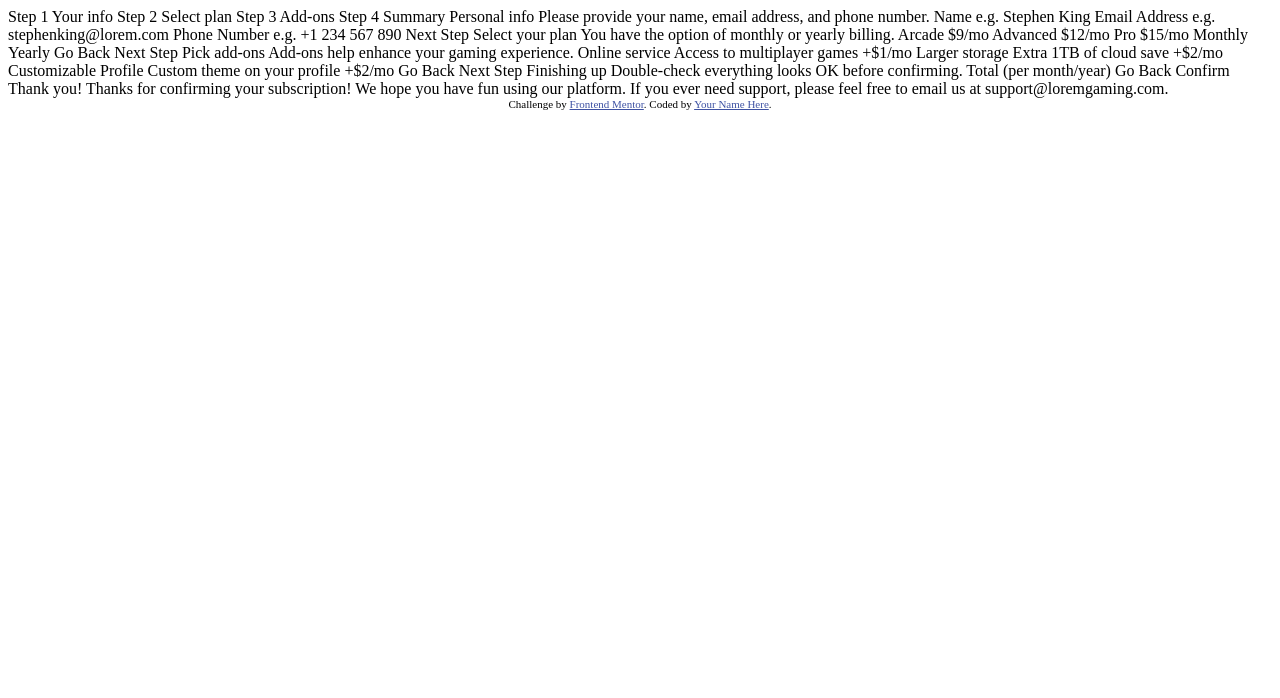
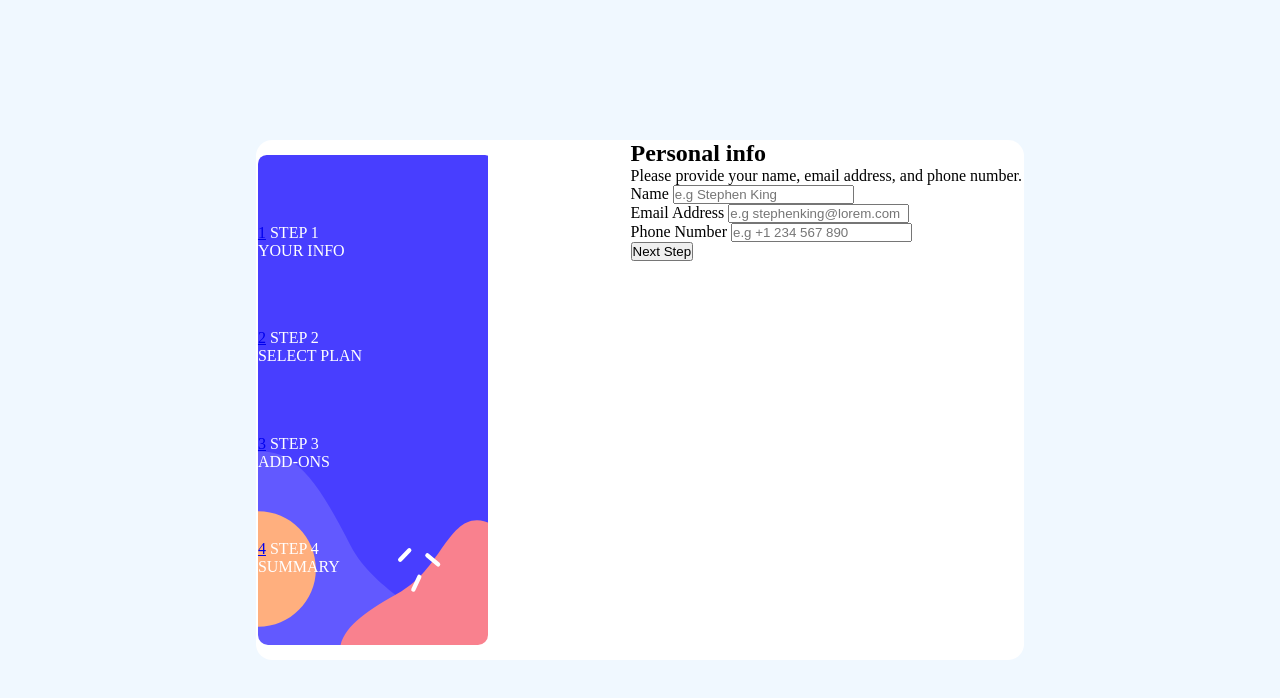
Before and after one commit to zmn17/multi-step-from, a plain HTML site: page index.html in a window 1280 px wide. Drawn offline with Linux system fonts and the light colour scheme.

Commit message:
add sidebar

```diff
--- a/index.html
+++ b/index.html
@@ -5,122 +5,68 @@
   <meta name="viewport" content="width=device-width, initial-scale=1.0"> <!-- displays site properly based on user's device -->
 
   <link rel="icon" type="image/png" sizes="32x32" href="./assets/images/favicon-32x32.png">
+  <title>Frontend Mentor | Multi-step form</title>
+  <link rel="stylesheet" type="text/css" href="./style.css">
 
-  <title>Frontend Mentor | Multi-step form</title>
-
-  <!-- Feel free to remove these styles or customise in your own stylesheet 👍 -->
-  <style>
-    .attribution { font-size: 11px; text-align: center; }
-    .attribution a { color: hsl(228, 45%, 44%); }
-  </style>
 </head>
 <body>
 
-  <!-- Sidebar start -->
+  <div class="container">
+    <nav id="desktop-nav">
+      <div class="step">
+        <span class="one"><a href="#your-info">1</a></span>
+        <span class="label-a">STEP 1</span>
+        <br>
+        <span class="label-b">YOUR INFO</span>
+      </div>
 
-  Step 1
-  Your info
+      <div class="step">
+        <span class="two"><a href="#select-plan">2</a></span>
+        <span class="label-a">STEP 2</span>
+        <br>
+        <span class="label-b">SELECT PLAN</span>
+      </div>
 
-  Step 2
-  Select plan
+      <div class="step">
+        <span class="three"><a href="#ad-ons">3</a></span>
+        <span class="label-a">STEP 3</span>
+        <br>
+        <span class="label-b">ADD-ONS</span>
+      </div>
 
-  Step 3
-  Add-ons
+      <div class="step">
+        <span class="four"><a href="#summary">4</a></span>
+        <span class="label-a">STEP 4</span>
+        <br>
+        <span class="label-b">SUMMARY</span>
+      </div>
 
-  Step 4
-  Summary
+    </nav>
 
-  <!-- Sidebar end -->
+    <section id="your-info">
+      <h1>Personal info</h1>
+      <p>Please provide your name, email address, and phone number.</p>
 
-  <!-- Step 1 start -->
+      <form>
+        <div class="input-label">
+          <label for="name">Name</label>
+          <input type="text" id="name" placeholder="e.g Stephen King">
+        </div>
 
-  Personal info
-  Please provide your name, email address, and phone number.
+        <div class="input-label">
+          <label for="email">Email Address</label>
+          <input type="email" id="email" placeholder="e.g stephenking@lorem.com">
+        </div>
 
-  Name
-  e.g. Stephen King
+        <div class="input-label">
+          <label for="number">Phone Number</label>
+          <input type="number" id="number" placeholder="e.g +1 234 567 890">
+        </div>
 
-  Email Address
-  e.g. stephenking@lorem.com
+        <button class="next-step">Next Step</button>
+      </form>
+    </section>
+  </div>
 
-  Phone Number
-  e.g. +1 234 567 890
-
-  Next Step
-
-  <!-- Step 1 end -->
-
-  <!-- Step 2 start -->
-
-  Select your plan
-  You have the option of monthly or yearly billing.
-
-  Arcade
-  $9/mo
-
-  Advanced
-  $12/mo
-
-  Pro
-  $15/mo
-
-  Monthly
-  Yearly
-
-  Go Back
-  Next Step
-
-  <!-- Step 2 end -->
-
-  <!-- Step 3 start -->
-
-  Pick add-ons
-  Add-ons help enhance your gaming experience.
-
-  Online service
-  Access to multiplayer games
-  +$1/mo
-
-  Larger storage
-  Extra 1TB of cloud save
-  +$2/mo
-
-  Customizable Profile
-  Custom theme on your profile
-  +$2/mo
-
-  Go Back
-  Next Step
-
-  <!-- Step 3 end -->
-
-  <!-- Step 4 start -->
-
-  Finishing up
-  Double-check everything looks OK before confirming.
-
-  <!-- Dynamically add subscription and add-on selections here -->
-
-  Total (per month/year)
-
-  Go Back
-  Confirm
-
-  <!-- Step 4 end -->
-
-  <!-- Step 5 start -->
-
-  Thank you!
-
-  Thanks for confirming your subscription! We hope you have fun
-  using our platform. If you ever need support, please feel free
-  to email us at support@loremgaming.com.
-
-  <!-- Step 5 end -->
-
-  <div class="attribution">
-    Challenge by <a href="https://www.frontendmentor.io?ref=challenge" target="_blank">Frontend Mentor</a>.
-    Coded by <a href="#">Your Name Here</a>.
-  </div>
 </body>
 </html>
--- a/style.css
+++ b/style.css
@@ -0,0 +1,40 @@
+/* GENERAL */
+
+*{
+    padding: 0;
+    margin: 0;
+}
+
+body {
+    background-color: hsl(206, 100%, 97%);
+    height: 100vh;
+    margin: 0;
+    display: flex;
+    justify-content: center;
+    align-items: center;
+}
+
+.container {
+    background-color: hsl(0, 0%, 100%);
+    height: 65%;
+    width: 60%;
+    border-radius: 1rem;
+    display: flex;
+    justify-content: space-around;
+}
+
+#desktop-nav {
+    background: url("./assets/images/bg-sidebar-desktop.svg");
+    background-repeat: no-repeat;
+    background-size: cover;
+    width: 30%;
+    color: white;
+    display: flex;
+    flex-direction: column;
+    justify-content: space-evenly;
+    margin-top: 2%;
+    margin-bottom: 2%;
+    margin-right: 18%;
+    border-bottom-right-radius: 10px;
+    border-bottom-left-radius: 10px;
+}
```
Also changed, not shown: 1 other file.
